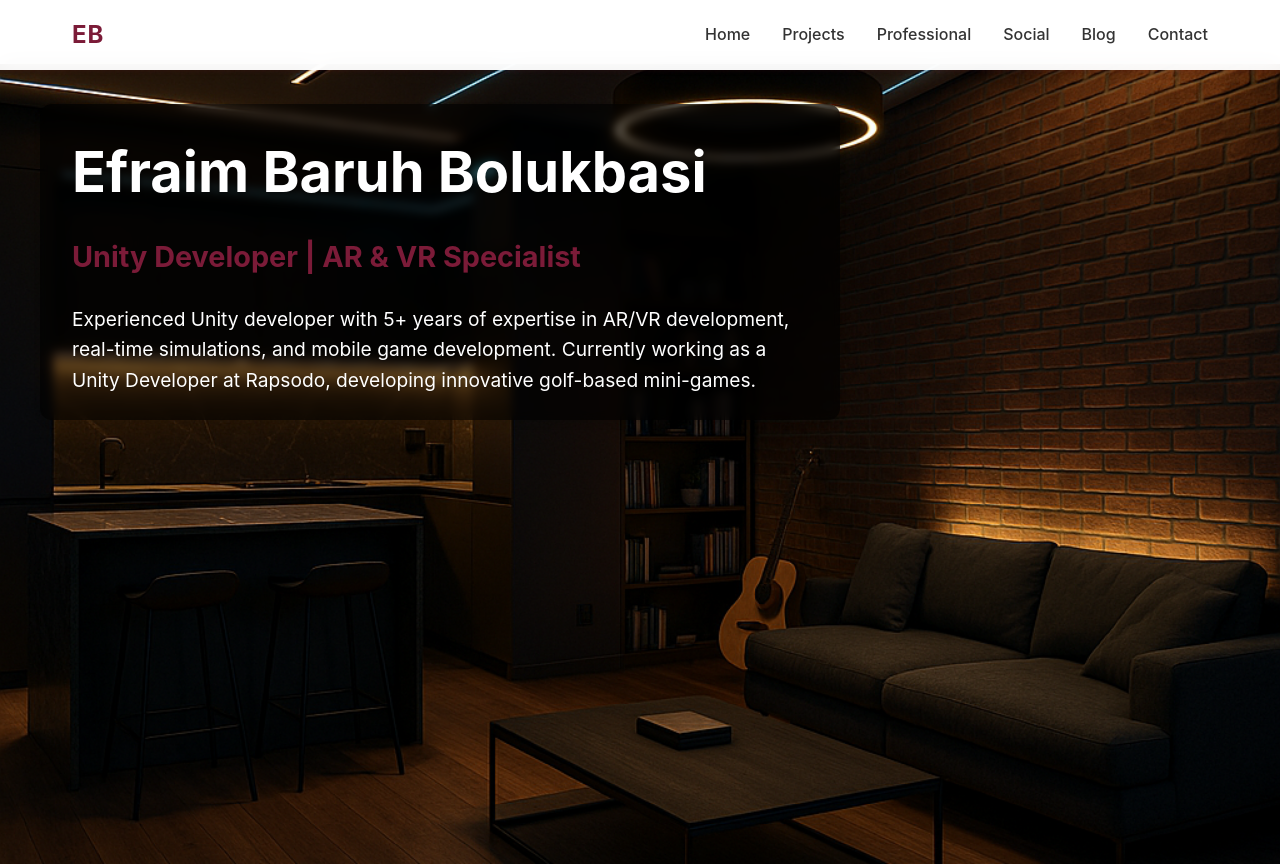
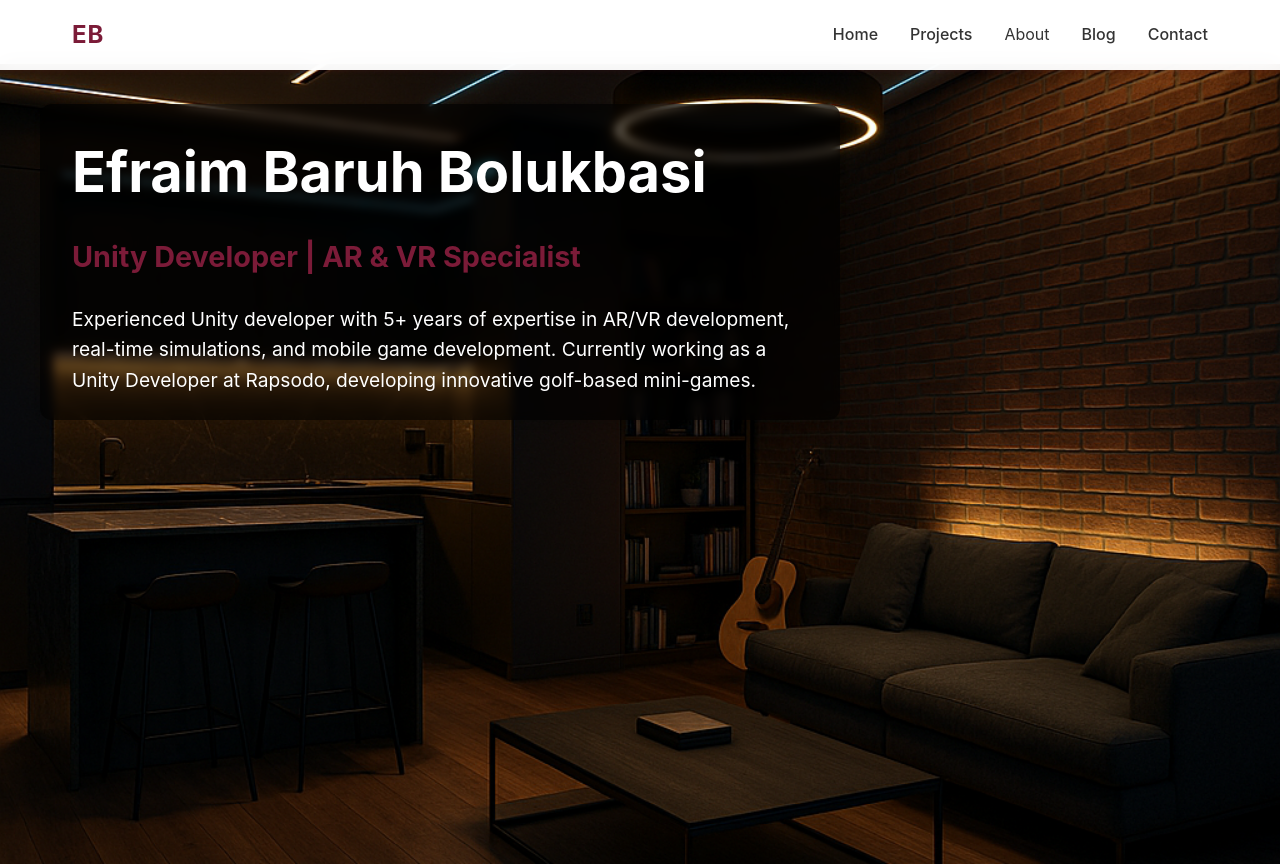
Before and after one commit to EfraimBaruh/efraim-portfolio, a React (Create React App) app: page / in a window 1280 px wide. Built offline with nearby package versions, Linux system fonts and the light colour scheme.

Commit message:
Edit navbar to use dropdown for about

```diff
--- a/src/components/Navbar.css
+++ b/src/components/Navbar.css
@@ -79,3 +79,58 @@
     font-size: 0.9rem;
   }
 }
+
+.dropdown {
+  position: relative;
+  display: inline-block;
+}
+
+.dropdown-button {
+  background: none;
+  border: none;
+  color: inherit;
+  font-size: inherit;
+  cursor: pointer;
+  padding: 0;
+  font-family: inherit;
+}
+
+.dropdown-menu {
+  position: absolute;
+  top: 100%;
+  left: 0;
+  background-color: white;
+  min-width: 160px;
+  box-shadow: 0 8px 16px rgba(0,0,0,0.1);
+  border-radius: 4px;
+  padding: 8px 0;
+  z-index: 1000;
+  animation: fadeIn 0.2s ease-in-out;
+}
+
+@keyframes fadeIn {
+  from {
+    opacity: 0;
+    transform: translateY(-10px);
+  }
+  to {
+    opacity: 1;
+    transform: translateY(0);
+  }
+}
+
+.dropdown-menu li {
+  list-style: none;
+  padding: 8px 16px;
+}
+
+.dropdown-menu li a {
+  text-decoration: none;
+  color: inherit;
+  display: block;
+  width: 100%;
+}
+
+.dropdown-menu li:hover {
+  background-color: #f5f5f5;
+}
--- a/src/components/Navbar.js
+++ b/src/components/Navbar.js
@@ -1,8 +1,23 @@
-import React from 'react';
+import React, { useState, useRef, useEffect } from 'react';
 import { Link } from 'react-router-dom';
 import './Navbar.css';
 
 function Navbar() {
+  const [isDropdownOpen, setIsDropdownOpen] = useState(false);
+  const dropdownRef = useRef(null);
+
+  // Close dropdown when clicking outside
+  useEffect(() => {
+    function handleClickOutside(event) {
+      if (dropdownRef.current && !dropdownRef.current.contains(event.target)) {
+        setIsDropdownOpen(false);
+      }
+    }
+
+    document.addEventListener('mousedown', handleClickOutside);
+    return () => document.removeEventListener('mousedown', handleClickOutside);
+  }, []);
+
   return (
     <nav className="navbar">
       <div className="nav-content">
@@ -10,8 +25,25 @@ function Navbar() {
         <ul className="nav-links">
           <li><Link to="/">Home</Link></li>
           <li><Link to="/projects">Projects</Link></li>
-          <li><Link to="/about">Professional</Link></li>
-          <li><Link to="/social">Social</Link></li>
+          <li
+            className="dropdown"
+            ref={dropdownRef}
+            onMouseEnter={() => setIsDropdownOpen(true)}
+            onMouseLeave={() => setIsDropdownOpen(false)}
+          >
+            <button
+              className="dropdown-button"
+              onClick={() => setIsDropdownOpen(!isDropdownOpen)}
+            >
+              About
+            </button>
+            {isDropdownOpen && (
+              <ul className="dropdown-menu">
+                <li><Link to="/about" onClick={() => setIsDropdownOpen(false)}>Professional</Link></li>
+                <li><Link to="/social" onClick={() => setIsDropdownOpen(false)}>Social</Link></li>
+              </ul>
+            )}
+          </li>
           <li><Link to="/blog">Blog</Link></li>
           <li><Link to="/contact">Contact</Link></li>
         </ul>
```
